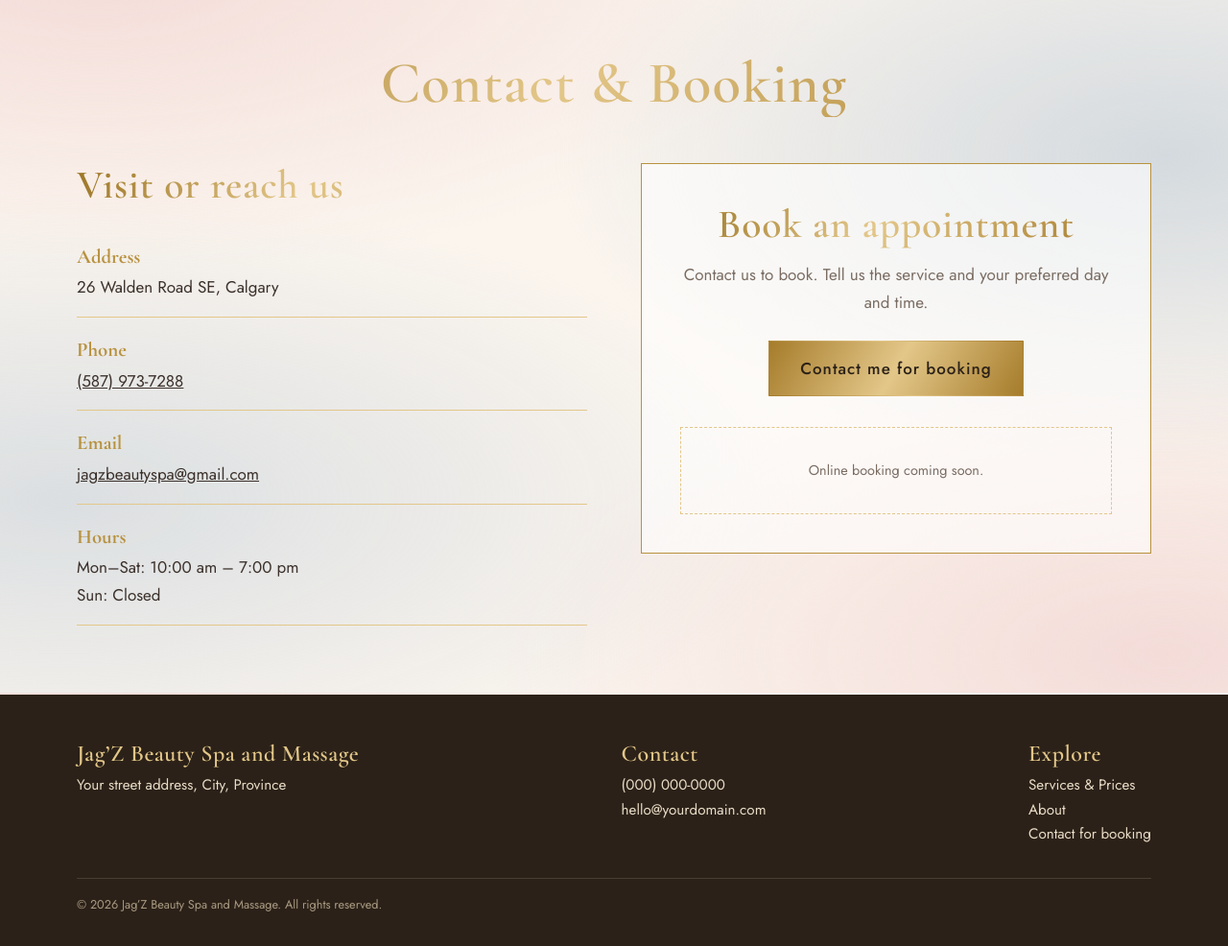
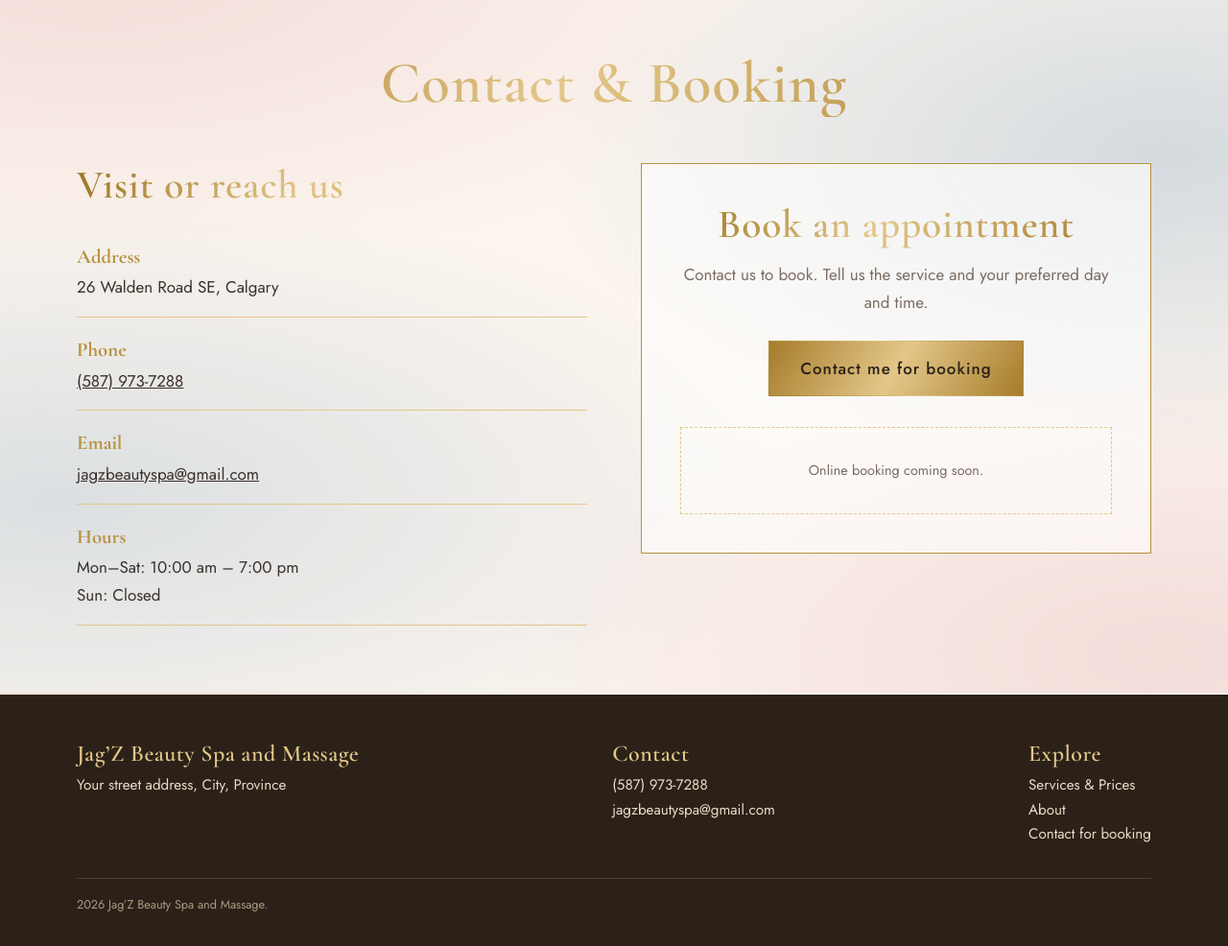
Before and after one commit to jagz-beautyspa/jagz.beautyspa.yyc, a plain HTML site: page contact.html in a window 1280 px wide. Shown: the part 78-1064 px from the top of the page at 96% size. Drawn offline with nearby package versions, Linux system fonts and the light colour scheme.

Commit message:
Update contact information in contact.html

```diff
--- a/contact.html
+++ b/contact.html
@@ -14,15 +14,15 @@
 <section class="block" style="padding-top:1rem"><div class="wrap two" style="align-items:start"><div>
 <h2 class="gold-text" style="margin-bottom:1rem">Visit or reach us</h2>
 <ul class="info"><li><strong>Address</strong>26 Walden Road SE, Calgary</li>
-<li><strong>Phone</strong><a href="tel:+10000000000">(587) 973-7288</a></li>
-<li><strong>Email</strong><a href="mailto:hello@yourdomain">jagzbeautyspa@gmail.com</a></li>
+<li><strong>Phone</strong><a href="tel:+5879737288">(587) 973-7288</a></li>
+<li><strong>Email</strong><a href="mailto:jagzbeautyspa@gmail.com">jagzbeautyspa@gmail.com</a></li>
 <li><strong>Hours</strong>Mon–Sat: 10:00 am – 7:00 pm<br>Sun: Closed</li></ul></div>
 <div class="book"><h2 class="gold-text">Book an appointment</h2><p>Contact us to book. Tell us the service and your preferred day and time.</p>
-<a class="btn btn-gold" href="mailto:hello@yourdomain.com?subject=Booking%20request">Contact me for booking</a>
+<a class="btn btn-gold" href="mailto:jagzbeautyspa@gmail.com?subject=Booking%20request">Contact me for booking</a>
 <div class="slot"><!-- GOOGLE CALENDAR: paste your appointment-schedule embed code here later -->Online booking coming soon.</div></div></div></section>
 </main>
 <footer><div class="wrap"><div class="cols">
 <div><h3>Jag’Z Beauty Spa and Massage</h3><p>Your street address, City, Province</p></div>
-<div><h3>Contact</h3><p><a href="tel:+10000000000">(000) 000-0000</a><br><a href="mailto:hello@yourdomain.com">hello@yourdomain.com</a></p></div>
+<div><h3>Contact</h3><p><a href="tel:+5879737288">(587) 973-7288</a><br><a href="mailto:jagzbeautyspa@gmail.com">jagzbeautyspa@gmail.com</a></p></div>
 <div><h3>Explore</h3><p><a href="services.html">Services &amp; Prices</a><br><a href="about.html">About</a><br><a href="contact.html">Contact for booking</a></p></div>
-</div><small>© 2026 Jag’Z Beauty Spa and Massage. All rights reserved.</small></div></footer></body></html>
+</div><small> 2026 Jag’Z Beauty Spa and Massage.</small></div></footer></body></html>
```
